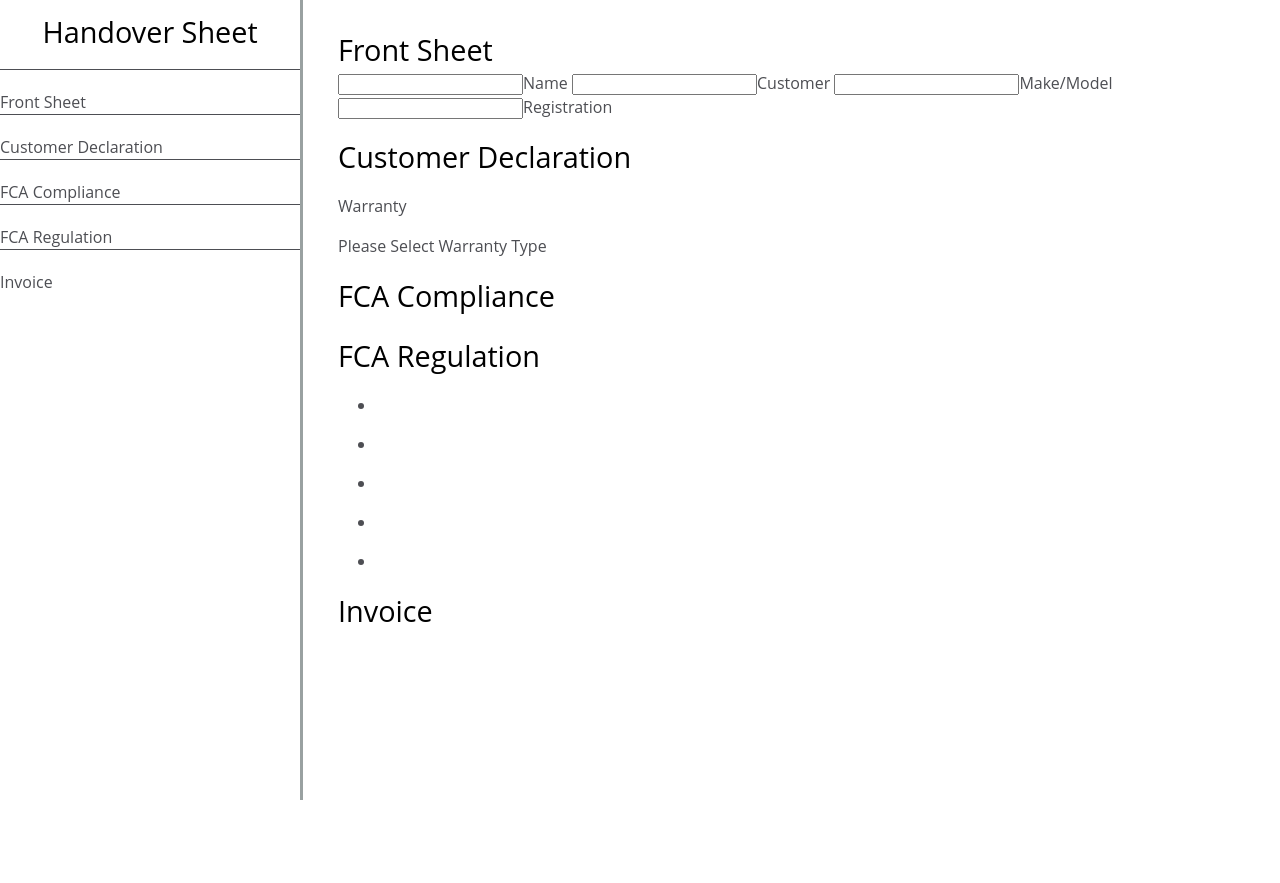
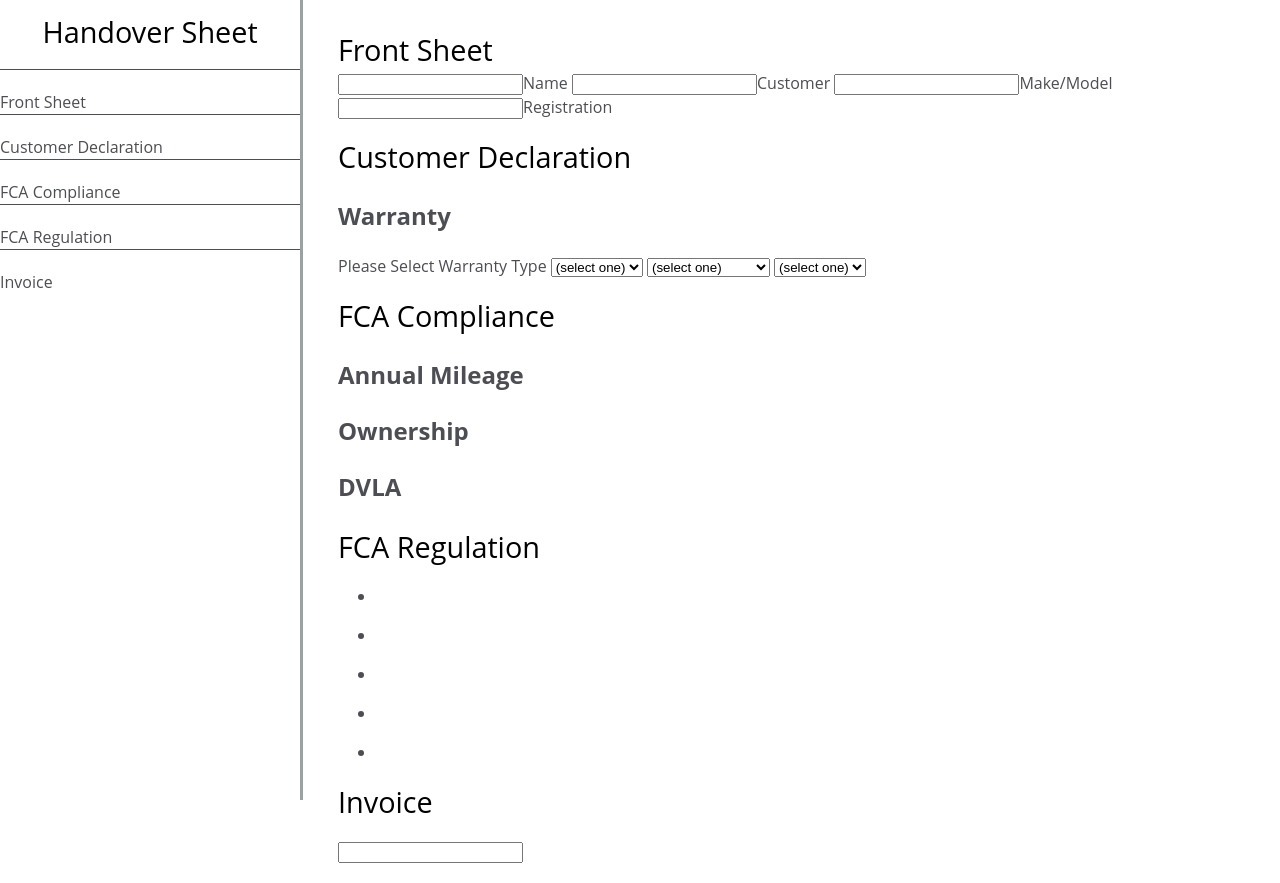
Before and after one commit to JRackhamDev/Handover-Sheet, a plain HTML site: page index.html in a window 1280 px wide. Before the commit the page ends 800 px from the top, so only its background shows below. Drawn offline with Linux system fonts and the light colour scheme.

Commit message:
update index.html
Added additional context related content

```diff
--- a/index.html
+++ b/index.html
@@ -27,16 +27,43 @@
                 <Input type="text" id="reg-plate">Registration</Input>
                 <p></p>
                 <p></p>
+                <p></p>
             </section>
             <section id="Customer_Declaration" class="main-section">
                 <header class="sheet_header">Customer Declaration</header>
-                <p>Warranty</p>
+                <h1>Warranty</h1>
                 <label>Please Select Warranty Type</label>
+                <select>
+                    <label>Select Length:</label>
+                    <option>(select one)</option>
+                    <option>3 Months</option>
+                    <option>1 Year</option>
+                    <option>2 Years</option>
+                    <option>3 Years</option>
+                </select>
+                <select>
+                    <label>Select Cover:</label>
+                    <option>(select one)</option>
+                    <option>Protect Plus</option>
+                    <option>Protect Essential</option>
+                    <option>Protect Lite</option>
+                </select>
+                <select>
+                    <label>Select Excess:</label>
+                    <option>(select one)</option>
+                    <option>£1000</option>
+                    <option>£3000</option>
+                </select>
+                <p></p>
                 <p></p>
             </section>
             <section id="FCA_Compliance" class="main-section">
                 <header class="sheet_header">FCA Compliance</header>
+                <h1>Annual Mileage</h1>
                 <p></p>
+                <h1>Ownership</h1>
+                <p></p>
+                <h1>DVLA</h1>
                 <p></p>
             </section>
             <section id="FCA_Regulation" class="main-section">
@@ -53,6 +80,15 @@
                 <header class="sheet_header">Invoice</header>
                 <p></p>
                 <p></p>
+                <p></p>
+                <p></p>
+                <p></p>
+                <table>
+
+                </table>
+                <form>
+                    <input></input>
+                </form>
             </section>
         </main>
     </body>
```
